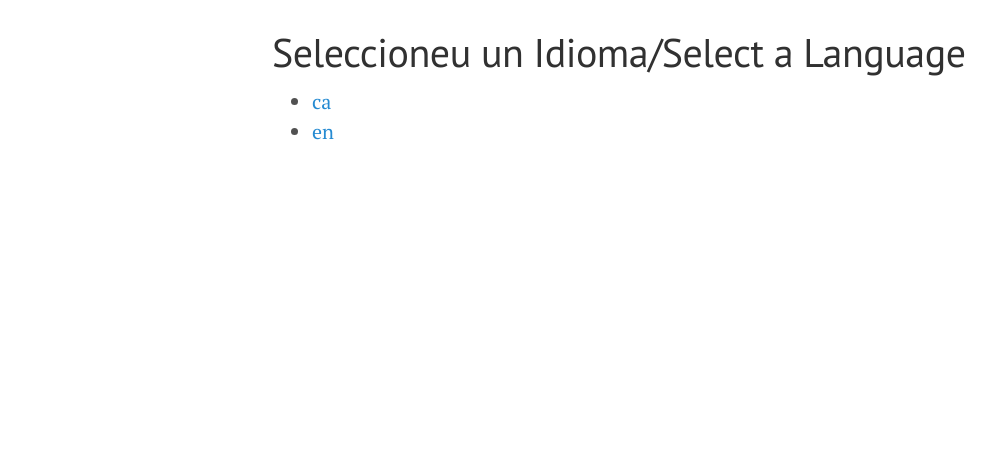
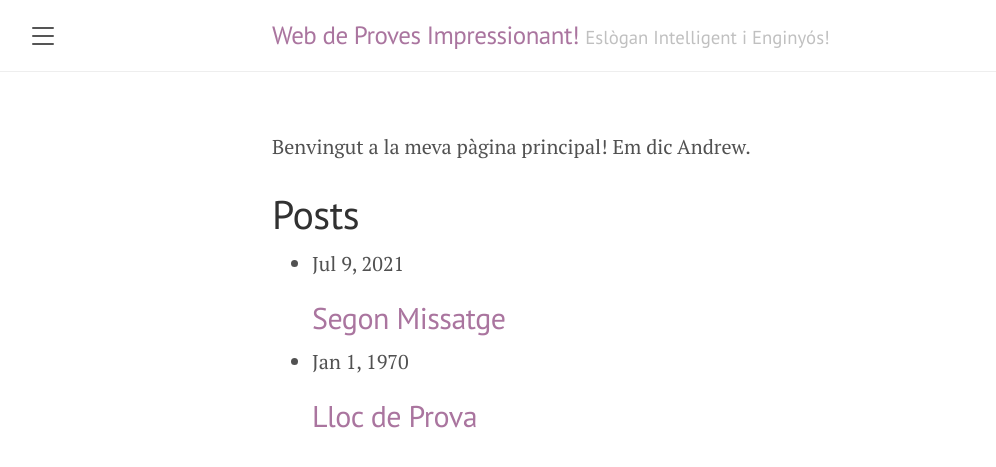
Before and after one commit to AndrewHinchberger/test_site, a Jekyll site: the page built from index.md, in a window 1280 px wide. Shown: the top 467 px of the page, without its empty margins (8-1004 px from the left). Built offline with Jekyll 4.4.1, drawn with Linux system fonts in a browser that asks for light colours; a script that is not in the unit is left out.

Commit message:
Update index.md

```diff
--- a/index.md
+++ b/index.md
@@ -1,3 +1,15 @@
+---
+# Feel free to add content and custom Front Matter to this file.
+# To modify the layout, see https://jekyllrb.com/docs/themes/#overriding-theme-defaults
+
+layout: home
+lang: ca
+lang-ref: front
+---
+
+Benvingut a la meva pàgina principal! Em dic Andrew.
+
+<!--
 ---
 layout: landing
 title: Landing
@@ -10,3 +22,4 @@ lang-ref: landing
 <li><a href="{{ site.base-url }}/test_site/ca/principal/" title="Català">ca</a></li>
 <li><a href="{{ site.base-url }}/test_site/en/home/" title="English">en</a></li>
 </ul>
+--->
```
